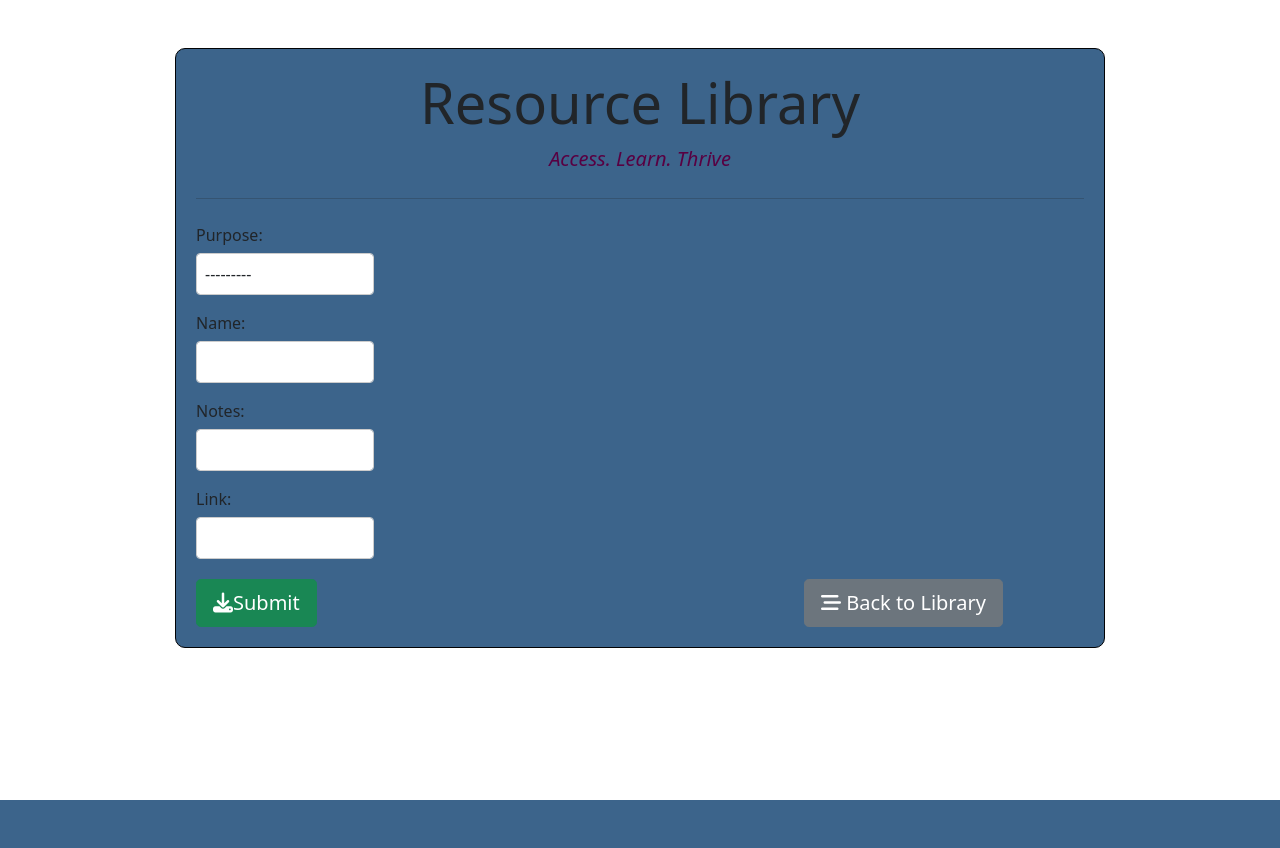
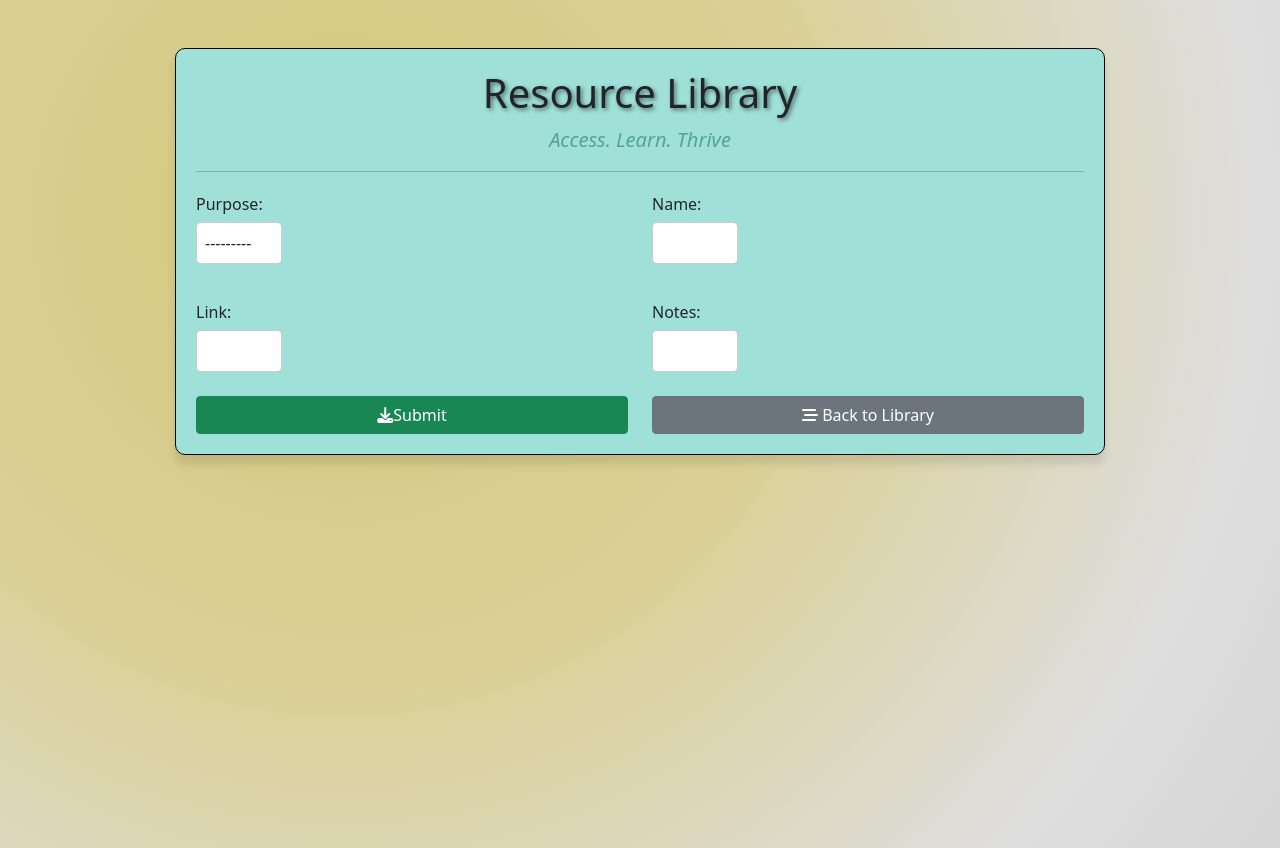
Before and after one commit to nisordillano/Resource_Library, a Django app: page /user/ in a window 1280 px wide. Before the commit the page ends 800 px from the top, so only its background shows below. Run offline with Django 5.2, Linux system fonts and the light colour scheme; data that the repository does not hold is empty.

Commit message:
2nd commit

```diff
--- a/Resource_Library_Register/css/styles.css
+++ b/Resource_Library_Register/css/styles.css
@@ -1,6 +1,6 @@
 .container .jumbotron {
-    background-color: #3c648b;
-    border: 1px solid #020305;
+    background-color: #9fe0d8;
+    border: 1px solid #010807;
     border-radius: 10px;
     padding: 20px;
     width: 100%; /* Change width to 100% */
@@ -9,7 +9,7 @@
 .lead {
     font-style: italic;
     text-align: center;
-    color: rgb(88, 0, 66);
+    color: rgb(82, 165, 147);
 }
 .display-4{
  text-align: center;
--- a/Resource_Library_Register/templates/Resource_Library_Register/base.html
+++ b/Resource_Library_Register/templates/Resource_Library_Register/base.html
@@ -9,17 +9,56 @@
     <link href="https://cdnjs.cloudflare.com/ajax/libs/font-awesome/6.4.2-beta3/css/all.min.css" rel="stylesheet">
     <link href="https://cdn.jsdelivr.net/npm/bootstrap@5.0.2/dist/css/bootstrap.min.css" rel="stylesheet"
     integrity="sha384-EVSTQN3/azprG1Anm3QDgpJLIm9Nao0Yz1ztcQTwFspd3yD65VohhpuuCOmLASjC" crossorigin="anonymous">
-    <!-- Optionally, include your custom styles -->
     <link rel="stylesheet" type="text/css" href="{% static 'css/styles.css' %}">
 
+    <style>
+        html, body {
+            height: 100%;
+            margin: 0;
+        }
+        @keyframes gradientExpand {
+            0% {
+                background-size: 200% 200%;
+                background-position: bottom right;
+            }
+            100% {
+                background-size: 400% 400%;
+                background-position: center;
+            }
+        }
+
+        body {
+            justify-content: center;
+            align-items: center;
+            background: radial-gradient(circle, #D2C77D, #DAD094, #DEDEDE, #CBCBCB, #E8E8E8, #D0D0D0, #D2C77D);
+            animation: gradientExpand 8s linear infinite;
+        }
+        .jumbotron {
+            background-color: #ffffff;
+            border: 1px solid #616264;
+            border-radius: 15px;
+            padding: 20px;
+            /* Removed max-width to allow jumbotron to expand */
+            box-shadow: 0px 9px 9px rgba(0, 0, 0, 0.1);
+            text-align: center;
+        }
+
+        .jumbotron > *:not(.display, .lead) {
+            text-align: left;
+        }
+
+        .display {
+            text-shadow: 2px 2px 4px rgba(0, 0, 0, 0.5);
+        }
+    </style>
 </head>
 <body>
     <div class="container">
         <div class="col-md-10 offset-md-1 mt-5">
             <div class="jumbotron">
-            <h1 class="display-4">Resource Library</h1>
+                <h1 class="display">Resource Library</h1>
                 <p class="lead">Access. Learn. Thrive</p>
-            <hr class="my-4">
+                <hr class="my-2">
                 {% block content %}
                 {% endblock content %}
             </div>
--- a/Resource_Library_Register/templates/Resource_Library_Register/user_form.html
+++ b/Resource_Library_Register/templates/Resource_Library_Register/user_form.html
@@ -3,15 +3,55 @@
 {% block content %}
 <form action="" method="post" autocomplete="off">
     {% csrf_token %}
-    {{form}}
-    <div class="row" style="margin-top: 20px;">
-        <div class="col-md-8">
-    <button type="submit" class="btn btn-success btn-block btn-lg"><i class="fas fa-download"></i>Submit</button>
-</div>
-<div class="col-md-4">
-    <a href="{% url 'user_list' %}" class="btn btn-secondary btn-block btn-lg">
-        <i class="fas fa-stream"></i> Back to Library
-    </a>
-</div>
+    <div class="row" style="margin-top: 20px">
+        <div class="col-md-6">
+            <!-- Render Purpose field -->
+            <label for="{{ form.Purpose.id_for_label }}">Purpose:</label>
+            {{ form.Purpose }}
+        </div>
+        <div class="col-md-6">
+            <!-- Render Name field -->
+            <label for="{{ form.Name.id_for_label }}">Name:</label>
+            {{ form.Name }}
+        </div>
+    </div>
+    <div class="row" style="margin-top: 20px">
+        <div class="col-md-6">
+            <!-- Render Link field -->
+            <label for="{{ form.Link.id_for_label }}">Link:</label>
+            {{ form.Link }}
+        </div>
+        <div class="col-md-6">
+            <!-- Render Notes field -->
+            <label for="{{ form.Notes.id_for_label }}">Notes:</label>
+            {{ form.Notes }}
+        </div>
+    </div>
+    <!-- Additional fields can be rendered here -->
+    <div class="row mt-2">
+        <div class="col-md-6">
+            <button type="submit" class="btn btn-success btn-block btn-md">
+                <i class="fas fa-download"></i>Submit
+            </button>
+        </div>
+        <div class="col-md-6">
+            <a href="{% url 'user_list' %}" class="btn btn-secondary btn-block btn-md">
+                <i class="fas fa-stream"></i> Back to Library
+            </a>
+        </div>
+    </div>
 </form>
+<style>
+    .row {
+        display: flex;
+        justify-content: center;
+        align-items: center;
+        margin-top: 10px;
+    }
+    .col-md-6 {
+        display: flex;
+        justify-content: center;
+        flex-direction: column; /* Align items vertically */
+    }
+</style>
 {% endblock content %}
```
Also changed, not shown: Resource_Library_Register/templates/Resource_Library_Register/user_list.html (+43 -19 lines). Lines whose indentation alone changed are shown as unchanged.
